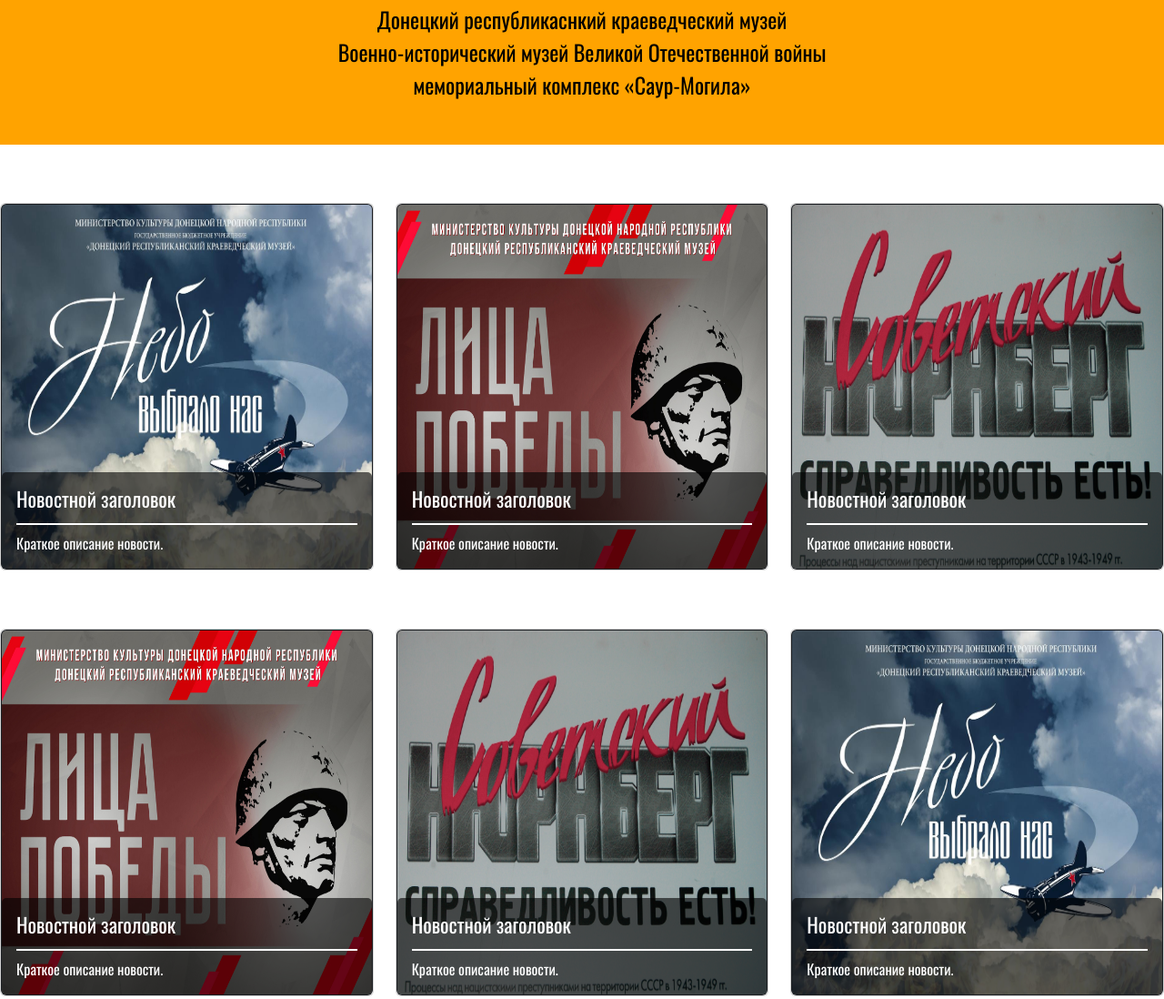
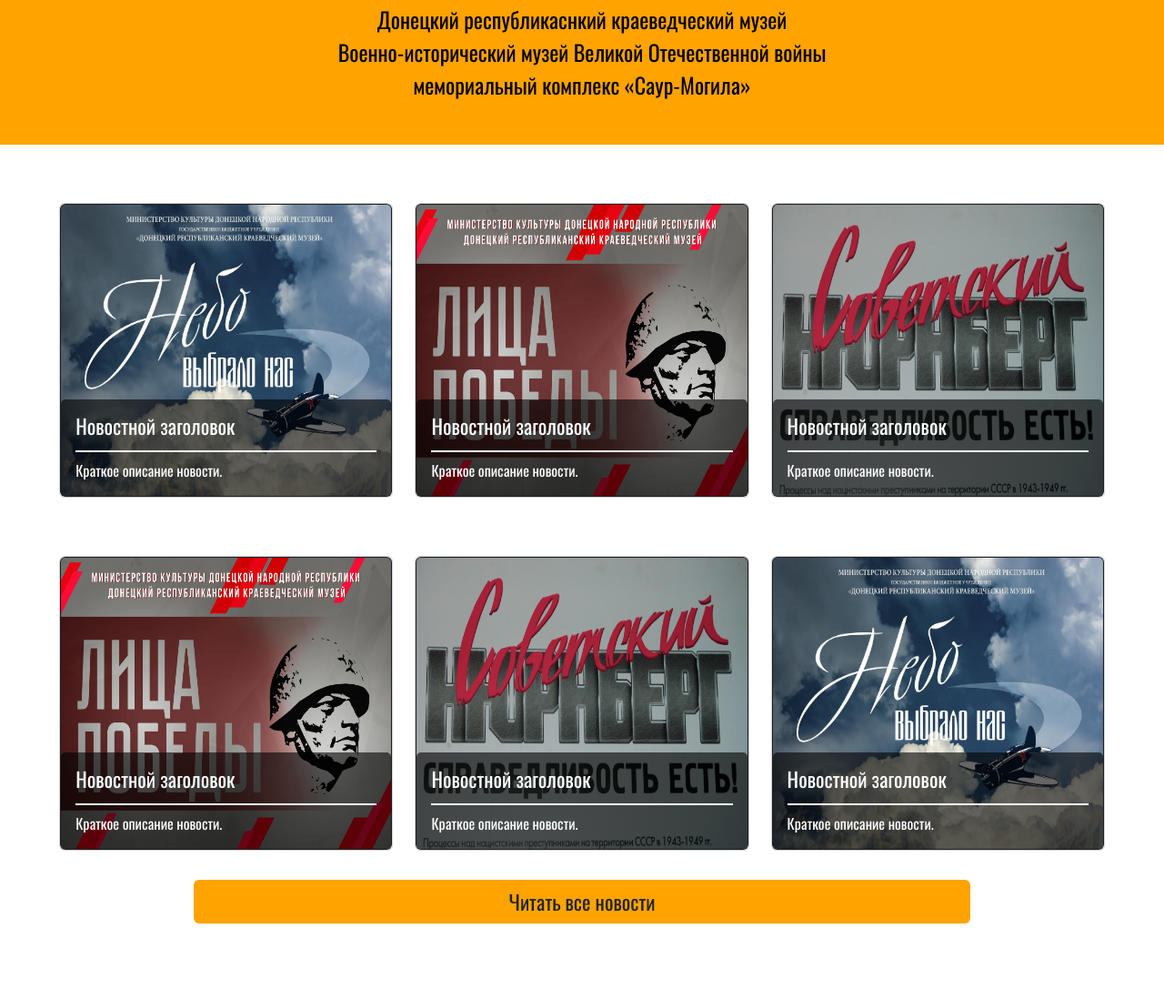
Before and after one commit to Qubikq/site, a plain HTML site: page index.html in a window 1280 px wide. Shown: the part 1660-2758 px from the top of the page at 91% size. After the commit the page ends 2675 px from the top, so only its background shows below. Drawn offline with nearby package versions, Linux system fonts and the light colour scheme.

Commit message:
Add files via upload

```diff
--- a/css/style.css
+++ b/css/style.css
@@ -144,6 +144,11 @@ a:active {
 }
 @media (min-width: 1200px) {
 	.cardsize {
+		height: 20rem !important;
+	}
+}
+@media (min-width: 1500px) {
+	.cardsize {
 		height: 25rem !important;
 	}
 }
@@ -185,6 +190,16 @@ a:active {
 @media (min-width: 1200px) {
 	.news2 {
 		display: flex !important;
+	}
+}
+@media (min-width: 0px) {
+	.newssize {
+		width: 95% !important;
+	}
+}
+@media (min-width: 1200px) {
+	.newssize {
+		width: 30% !important;
 	}
 }
 .links_nav {
--- a/index.html
+++ b/index.html
@@ -79,8 +79,8 @@
 </div>
 <div class="tab"></div>
 
-<div class="row row-cols-1 row-cols-md-3 g-4">
-  <div class="col">
+<div class="row row-cols-1 row-cols-md-3 g-4 justify-content-center">
+  <div class="col newssize">
     <div class="card h-100">
       <a href="#">
       <div class="card bg-dark text-white">
@@ -93,7 +93,7 @@
 </a>
     </div>
   </div>
-  <div class="col">
+  <div class="col newssize">
     <div class="card h-100">
       <a href="#">
       <div class="card bg-dark text-white">
@@ -106,7 +106,7 @@
 </a>
     </div>
   </div>
-  <div class="col">
+  <div class="col newssize">
     <div class="card h-100">
       <a href="#">
       <div class="card bg-dark text-white">
@@ -123,8 +123,8 @@
 
 <div class="tab3"></div>
 
-<div class="row row-cols-1 row-cols-md-3 g-4 news2">
-  <div class="col">
+<div class="row row-cols-1 row-cols-md-3 g-4 news2 justify-content-center">
+  <div class="col newssize">
     <div class="card h-100">
       <a href="#">
       <div class="card bg-dark text-white">
@@ -137,7 +137,7 @@
 </a>
     </div>
   </div>
-  <div class="col">
+  <div class="col newssize">
     <div class="card h-100">
       <a href="#">
       <div class="card bg-dark text-white">
@@ -150,7 +150,7 @@
 </a>
     </div>
   </div>
-  <div class="col">
+  <div class="col newssize">
     <div class="card h-100">
       <a href="#">
       <div class="card bg-dark text-white">
```
